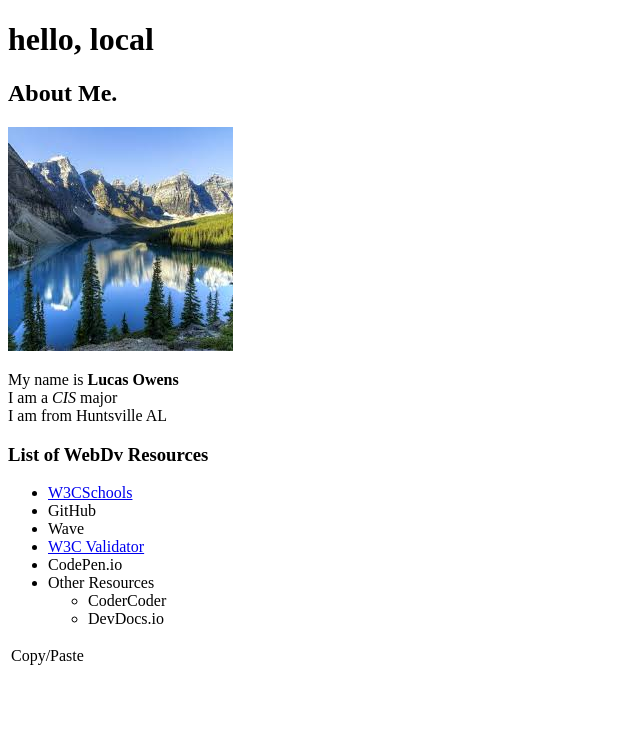
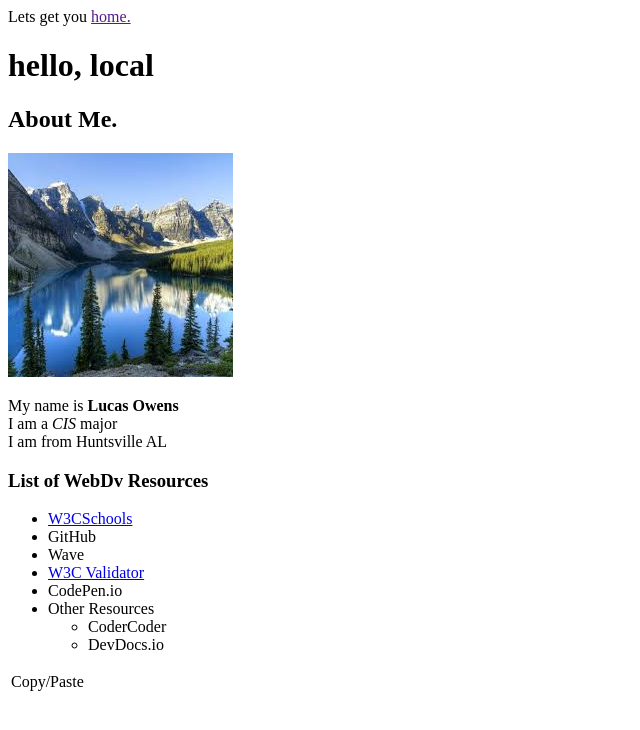
Before and after one commit to lmowens/Dev01, a plain HTML site: page index.html in a window 1280 px wide. Shown: the whole page, without its empty margins (0-640 px from the left). Drawn offline with Linux system fonts and the light colour scheme.

Commit message:
Update index.html

```diff
--- a/index.html
+++ b/index.html
@@ -7,6 +7,7 @@
 
     <body>
         <header>
+        <div>Lets get you <a href="">home.</a></div>
         <h1>hello, local</h1>
         <!-- TODO basic html structure -->
 
```
